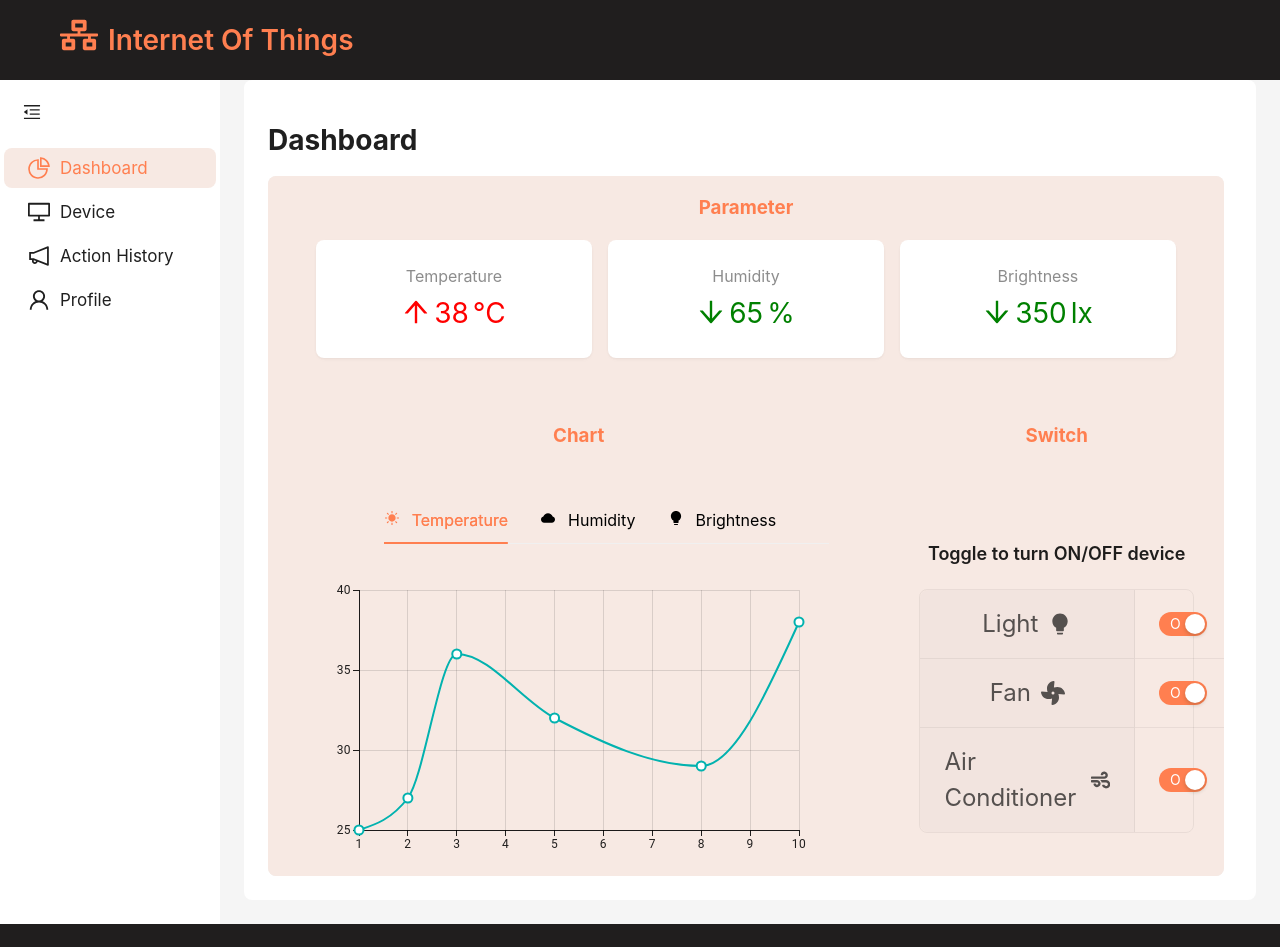
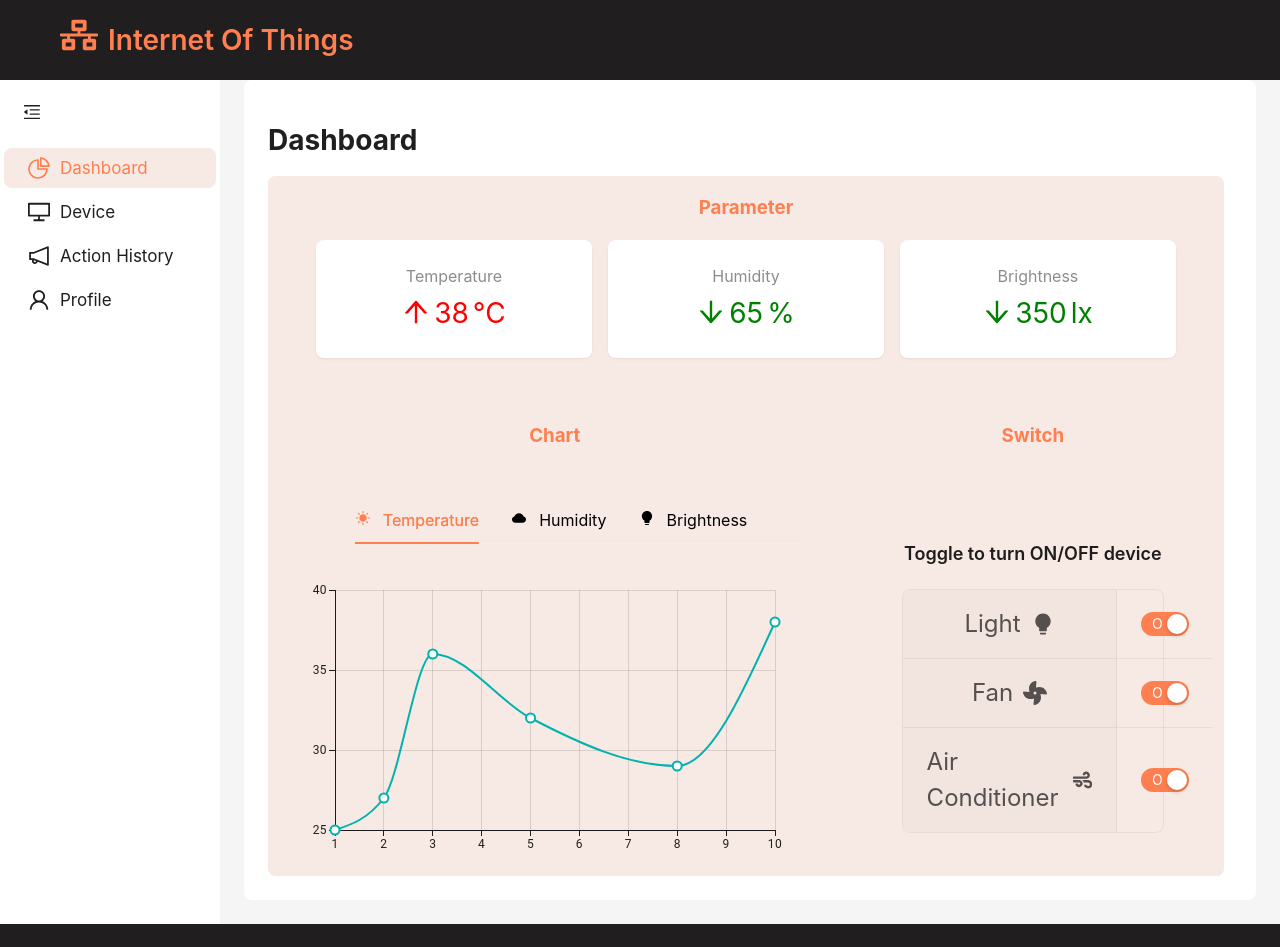
Before and after one commit to hcthinhjr03/ProjectIOT, a React (Create React App) app in the folder client/: page / in a window 1280 px wide. Shown: the top 947 px of the page. Built offline with nearby package versions, Linux system fonts and the light colour scheme; the HTML template or start-up script is replaced by a standard one.

Commit message:
fix layout

```diff
--- a/client/src/component/DeviceSwitchs/index.js
+++ b/client/src/component/DeviceSwitchs/index.js
@@ -69,7 +69,7 @@ const items = [
 function DeviceSwitchs() {
   return (
     <>
-      <div style={{ marginTop: "45px", padding: "0 30px" }}>
+      <div style={{ marginTop: "45px", padding: "0 60px" }}>
         <Descriptions
           title="Toggle to turn ON/OFF device"
           bordered
--- a/client/src/component/Skills/index.js
+++ b/client/src/component/Skills/index.js
@@ -2,7 +2,7 @@ import { ConfigProvider, Tree } from "antd";
 const { DirectoryTree } = Tree;
 const treeData = [
   {
-    title: "Professional skills",
+    title: "Professional Skills",
     key: "0-0",
     children: [
       {
--- a/client/src/pages/Dashboard/index.js
+++ b/client/src/pages/Dashboard/index.js
@@ -86,10 +86,10 @@ function Dashboard() {
             <Content style={contentStyle}>
               <h3 style={{ margin: "0", color: "#FF7F50" }}>Chart</h3>
               <div style={{display: "flex", justifyContent: "center"}}>
-                <Tabs defaultActiveKey="3" items={tabItems} tabBarStyle={{marginLeft: "55px"}} />
+                <Tabs defaultActiveKey="3" items={tabItems} tabBarStyle={{marginLeft: "50px"}} />
               </div>
             </Content>
-            <Sider width="35%" style={siderStyle}>
+            <Sider width="40%" style={siderStyle}>
               <h3 style={{ margin: "0", color: "#FF7F50" }}>Switch</h3>
               <DeviceSwitchs/>
             </Sider>
```
